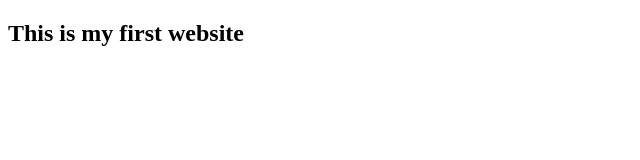
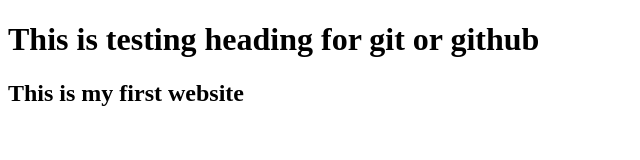
Before and after one commit to glmfrk/My_First_Website, a plain HTML site: page index.html in a window 1280 px wide. Shown: the whole page, without its empty margins (0-640 px from the left). Drawn offline with Linux system fonts and the light colour scheme.

Commit message:
add secound command line

```diff
--- a/index.html
+++ b/index.html
@@ -6,6 +6,7 @@
     <title> My First website Title</title>
 </head>
 <body>
+    <h1>This is testing heading for git or github</h1>
     <h2>This is my first website </h2>
 </body>
 </html>
```
Also changed, not shown: 1 other file.
